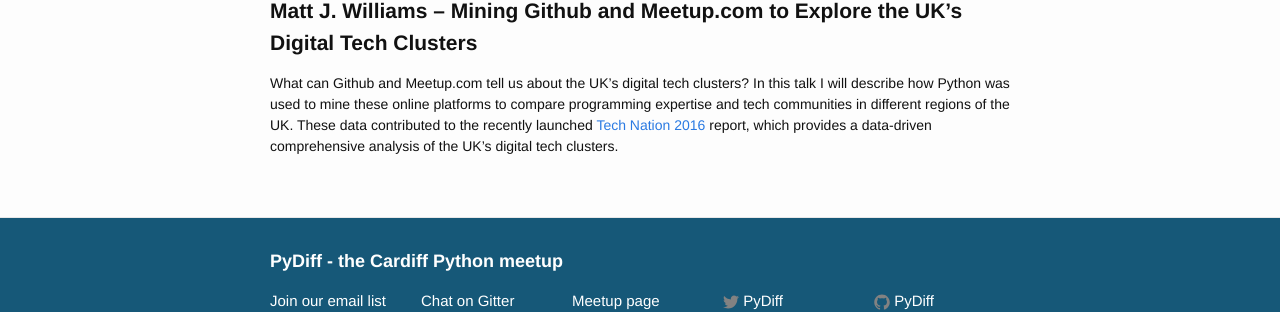
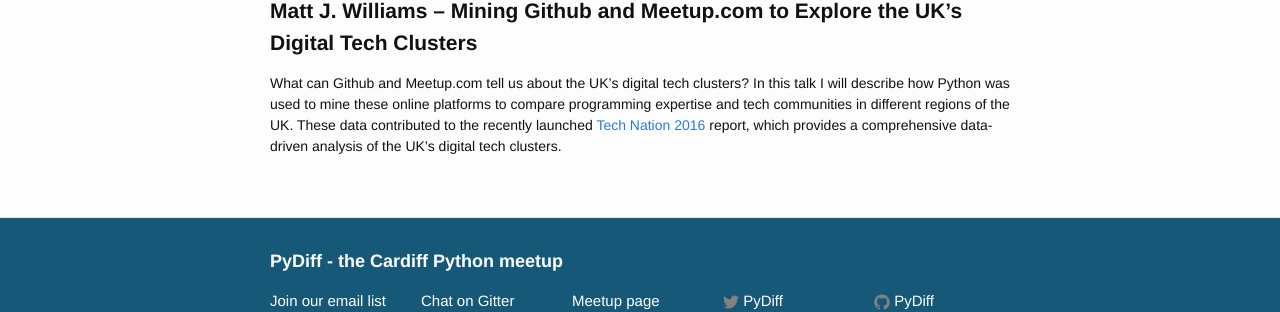
Before and after one commit to PyDiff/PyDiff.github.io, a Jekyll site: the page built from _events/2016-03-15.md, in a window 1280 px wide. Shown: the part 238-550 px from the top of the page. Built offline with Jekyll 4.4.1, drawn with Linux system fonts in a browser that asks for light colours.

```diff
--- a/_events/2016-03-15.md
+++ b/_events/2016-03-15.md
@@ -8,4 +8,4 @@ venue:  "To be determined"
 
 # Matt J. Williams – Mining Github and Meetup.com to Explore the UK's Digital Tech Clusters
 
-What can Github and Meetup.com tell us about the UK's digital tech clusters? In this talk I will describe how Python was used to mine these online platforms to compare programming expertise and tech communities in different regions of the UK. These data contributed to the recently launched [Tech Nation 2016](http://www.nesta.org.uk/publications/tech-nation-2016) report, which provides a data-driven comprehensive analysis of the UK's digital tech clusters.
+What can Github and Meetup.com tell us about the UK's digital tech clusters? In this talk I will describe how Python was used to mine these online platforms to compare programming expertise and tech communities in different regions of the UK. These data contributed to the recently launched [Tech Nation 2016](http://www.nesta.org.uk/publications/tech-nation-2016) report, which provides a comprehensive data-driven analysis of the UK's digital tech clusters.
```
